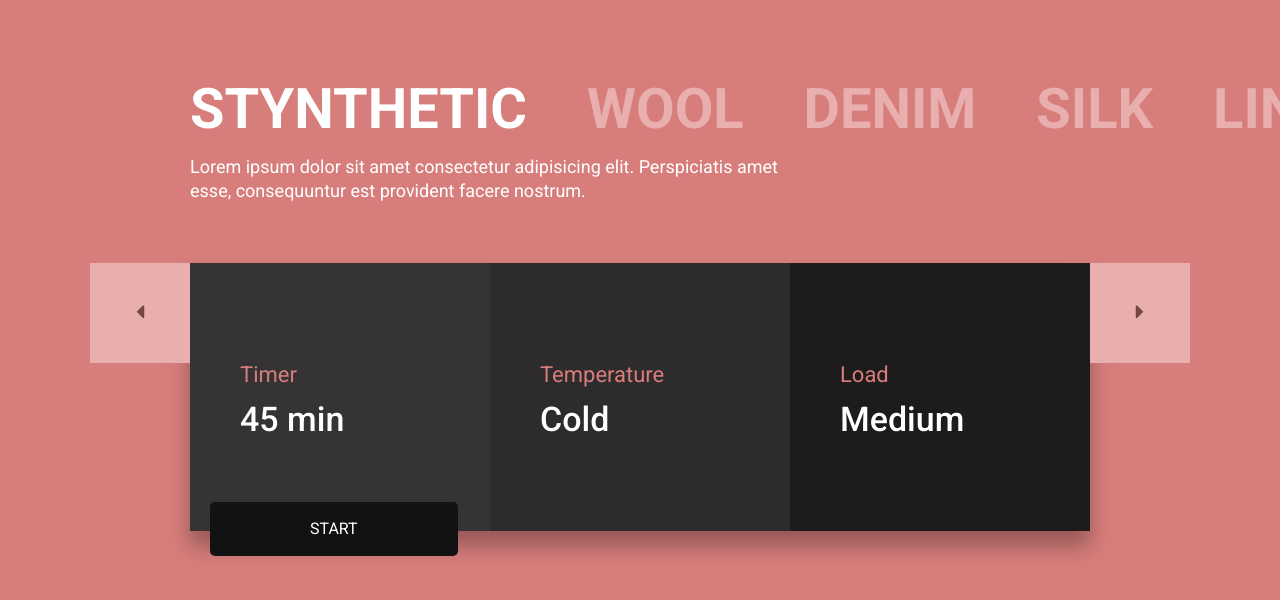
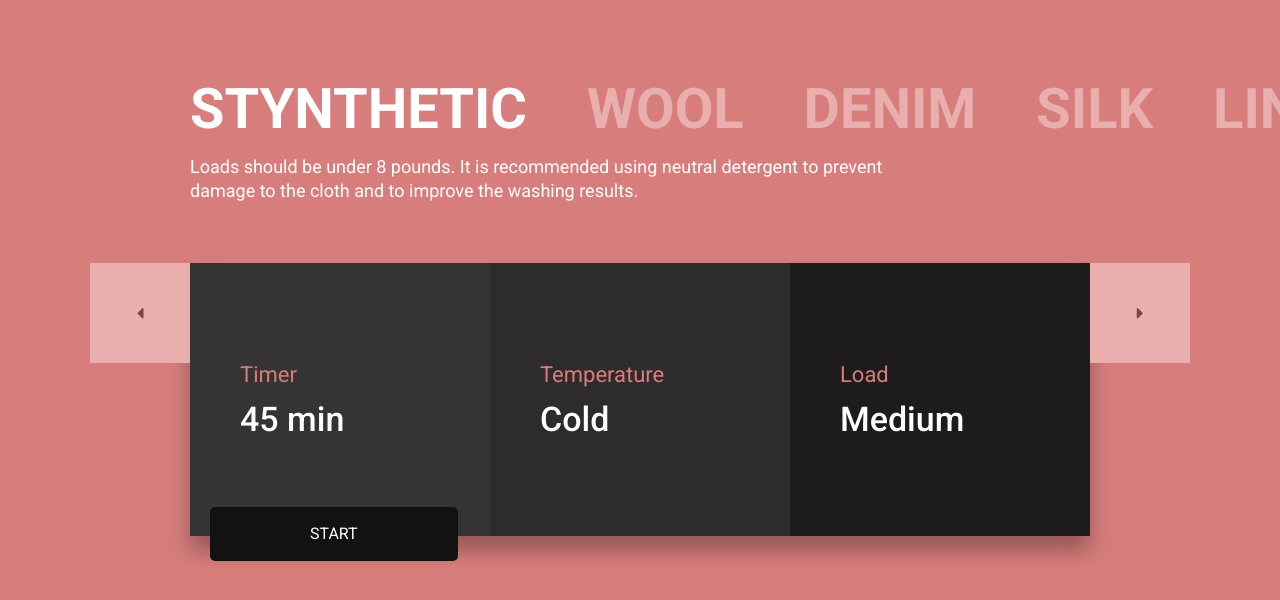
Before and after one commit to developerbunyodbek/loop2-step1, a plain HTML site: page index.html in a window 1280 px wide. Shown: the top 600 px of the page. Drawn offline with Linux system fonts and the light colour scheme.

Commit message:
Errors corrected

```diff
--- a/css/styles.css
+++ b/css/styles.css
@@ -78,7 +78,7 @@ img {
   color: var(--primary-color);
 }
 
-.info {
+.header-info {
   font-size: 18px;
   margin-bottom: 60px;
 }
@@ -107,7 +107,8 @@ img {
   position: absolute;
   background-color: var(--text-color);
   color: #774747;
-  padding: 38px 46px;
+  width: 100px;
+  height: 100px;
   transition: background-color 0.2s linear;
 }
 
@@ -116,13 +117,19 @@ img {
 }
 
 .left {
+  position: absolute;
   top: 0;
   left: -100px;
+  border: 0;
+  cursor: pointer;
 }
 
 .right {
+  position: absolute;
   top: 0;
   right: -100px;
+  border: 0;
+  cursor: pointer;
 }
 
 .hero-title {
@@ -130,6 +137,7 @@ img {
   margin-top: 0;
   margin-bottom: 20px;
 }
+
 .hero-title-value {
   margin: 0;
   font-weight: 500;
@@ -147,9 +155,14 @@ img {
   font-size: 16px;
   bottom: -25px;
   border-radius: 5px;
-  transition: bottom 0.2s linear;
+  transition: transform 0.2s linear;
+  cursor: pointer;
 }
 
 .hero-content-box-btn:hover {
-  bottom: -20px;
+  transform: translateY(-8px);
 }
+
+.hero-content-icon {
+  font-size: 18px;
+}
--- a/index.html
+++ b/index.html
@@ -1,16 +1,23 @@
 <!DOCTYPE html>
 <html lang="en">
   <head>
-  <meta charset="UTF-8">
-  <meta name="viewport" content="width=device-width, initial-scale=1.0">
-  <meta http-equiv="X-UA-Compatible" content="ie=edge">
+    <meta charset="UTF-8" />
+    <meta name="viewport" content="width=device-width, initial-scale=1.0" />
+    <meta http-equiv="X-UA-Compatible" content="ie=edge" />
     <title>Loop 2 - Step 1</title>
-  <link href="https://fonts.googleapis.com/css?family=Roboto:400,500,700" rel="stylesheet">
-  <link rel="stylesheet" href="https://pro.fontawesome.com/releases/v5.10.0/css/all.css" integrity="sha384-AYmEC3Yw5cVb3ZcuHtOA93w35dYTsvhLPVnYs9eStHfGJvOvKxVfELGroGkvsg+p" crossorigin="anonymous"/>
-  <link rel="stylesheet" href="./css/styles.css">
+    <link
+      href="https://fonts.googleapis.com/css?family=Roboto:400,500,700"
+      rel="stylesheet"
+    />
+    <link
+      rel="stylesheet"
+      href="https://pro.fontawesome.com/releases/v5.10.0/css/all.css"
+      integrity="sha384-AYmEC3Yw5cVb3ZcuHtOA93w35dYTsvhLPVnYs9eStHfGJvOvKxVfELGroGkvsg+p"
+      crossorigin="anonymous"
+    />
+    <link rel="stylesheet" href="./css/styles.css" />
   </head>
   <body>
-
     <!-- MAIN -->
     <main class="main-content">
       <div class="container">
@@ -34,31 +41,34 @@
               </li>
             </ul>
           </nav>
-        <div class="info">Lorem ipsum dolor sit amet consectetur adipisicing elit. Perspiciatis amet<br> esse, consequuntur est provident facere nostrum.</div>
+          <p class="header-info">
+            Loads should be under 8 pounds. It is recommended using neutral
+            detergent to prevent<br />
+            damage to the cloth and to improve the washing results.
+          </p>
         </div>
         <div class="hero-content">
           <div class="hero-content-box">
-          <a class="hero-content-box-icon left" href="#">
-            <i class="fas fa-caret-left"></i>
-          </a>
+            <button class="hero-content-box-icon left">
+              <i class="fas fa-caret-left hero-content-icon"></i>
+            </button>
             <p class="hero-title">Timer</p>
-          <h3 class="hero-title-value">45 min</h3>
-          <a class="hero-content-box-btn" href="#">Start</a>
+            <strong class="hero-title-value">45 min</strong>
+            <a class="hero-content-box-btn">Start</a>
           </div>
           <div class="hero-content-box">
             <p class="hero-title">Temperature</p>
-          <h3 class="hero-title-value">Cold</h3>
+            <strong class="hero-title-value">Cold</strong>
           </div>
           <div class="hero-content-box">
-          <a class="hero-content-box-icon right" href="#">
-            <i class="fas fa-caret-right"></i>
-          </a>
+            <button class="hero-content-box-icon right">
+              <i class="fas fa-caret-right hero-content-icon"></i>
+            </button>
             <p class="hero-title">Load</p>
-          <h3 class="hero-title-value">Medium</h3>
+            <strong class="hero-title-value">Medium</strong>
           </div>
         </div>
       </div>
     </main>
-
   </body>
 </html>
```
Lines whose indentation alone changed are shown as unchanged.
